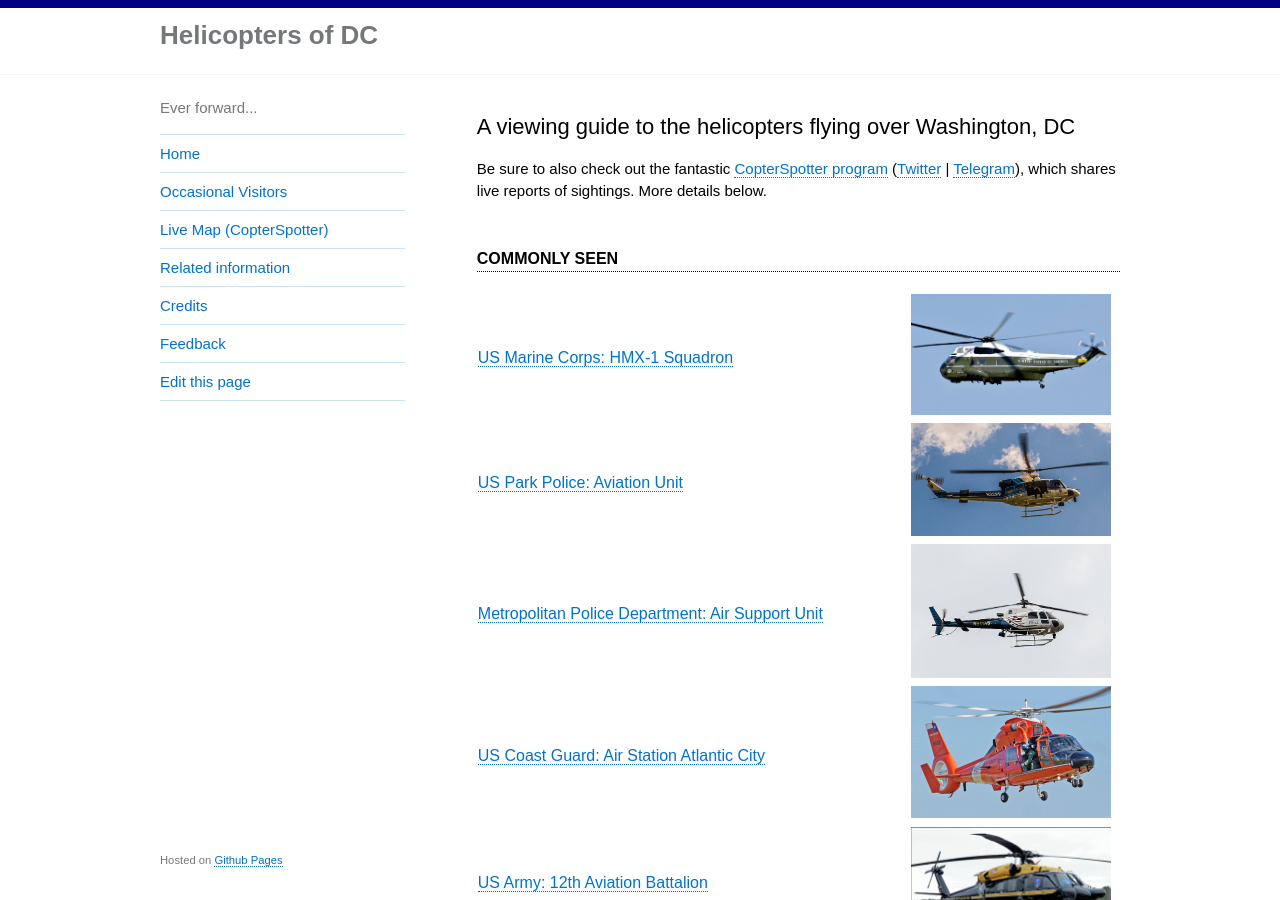
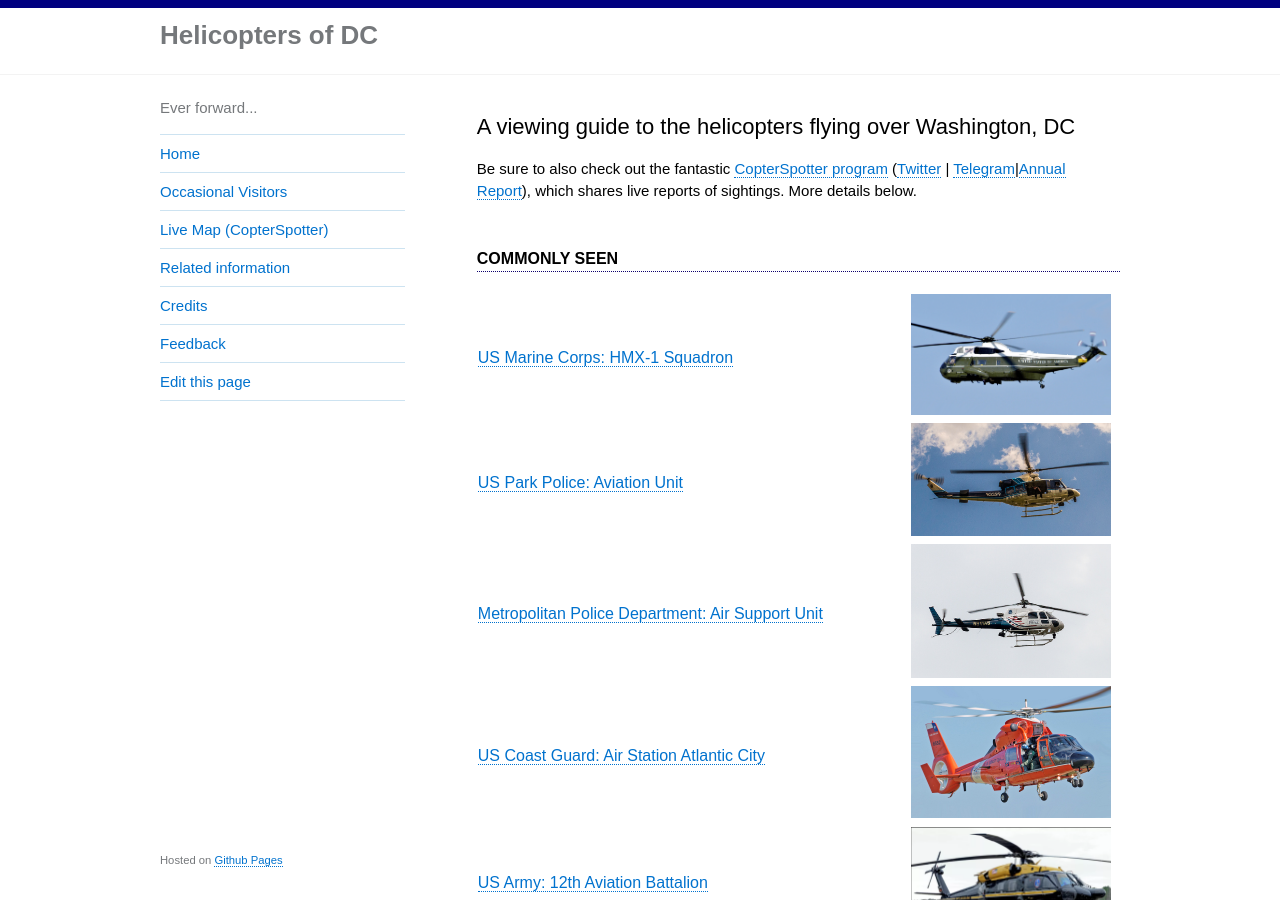
Before and after one commit to gbinal/dc-helicopters, a Jekyll site: the page built from index.md, in a window 1280 px wide and 900 px high. Built offline with Jekyll 4.4.1, drawn with Linux system fonts in a browser that asks for light colours.

Commit message:
Update index.md
added 2022 annual copterspotter report to top info

```diff
--- a/index.md
+++ b/index.md
@@ -6,7 +6,7 @@
 
 ## A viewing guide to the helicopters flying over Washington, DC
 
-<p>Be sure to also check out the fantastic <a href="https://map.copterspotter.com/" target="_blank">CopterSpotter program</a> (<a href="https://twitter.com/HelicoptersofDC" target="_blank">Twitter</a> | <a href="https://t.me/s/helicoptersofdc" target="_blank">Telegram</a>), which shares live reports of sightings. More details below. </p>
+<p>Be sure to also check out the fantastic <a href="https://map.copterspotter.com/" target="_blank">CopterSpotter program</a> (<a href="https://twitter.com/HelicoptersofDC" target="_blank">Twitter</a> | <a href="https://t.me/s/helicoptersofdc" target="_blank">Telegram</a>|<a href="http://2022.copterspotter.com" target="_blank">Annual Report</a>), which shares live reports of sightings. More details below. </p>
 
 #### Commonly Seen
 
```
